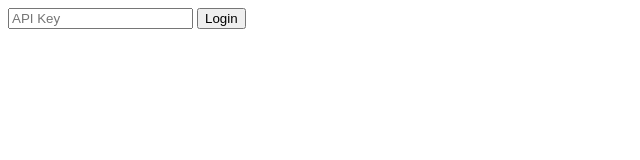
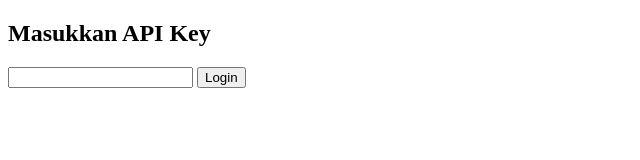
Before and after one commit to akudewaganteng/leeeetDowwwwwwn, a website: page index.html in a window 1280 px wide. Shown: the whole page, without its empty margins (0-640 px from the left). Drawn offline with Linux system fonts and the light colour scheme.

Commit message:
Update index.html

```diff
--- a/index.html
+++ b/index.html
@@ -4,8 +4,9 @@
   <title>Login API Key</title>
 </head>
 <body>
+  <h2>Masukkan API Key</h2>
   <form method="POST" action="/login">
-    <input type="text" name="apikey" placeholder="API Key" required />
+    <input type="text" name="apikey" required />
     <button type="submit">Login</button>
   </form>
 </body>
```
